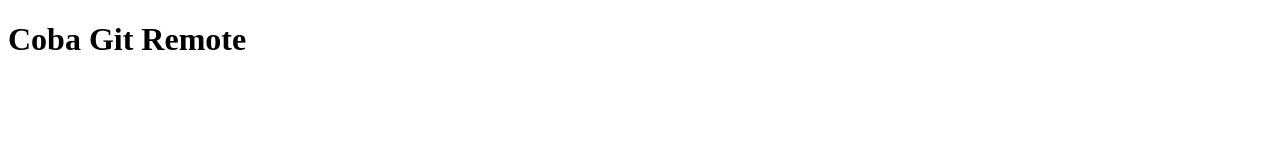
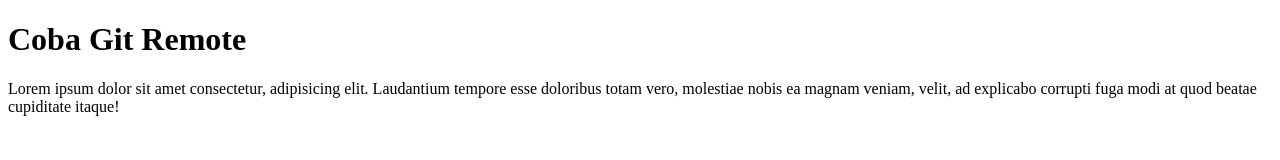
Before and after one commit to fahrezisyfq/syfq-git-test, a plain HTML site: page index.html in a window 1280 px wide. Drawn offline with Linux system fonts and the light colour scheme.

Commit message:
menambahkan paragraf

```diff
--- a/index.html
+++ b/index.html
@@ -7,5 +7,6 @@
 </head>
 <body>
     <h1>Coba Git Remote</h1>
+    <p>Lorem ipsum dolor sit amet consectetur, adipisicing elit. Laudantium tempore esse doloribus totam vero, molestiae nobis ea magnam veniam, velit, ad explicabo corrupti fuga modi at quod beatae cupiditate itaque!</p>
 </body>
 </html>
```
